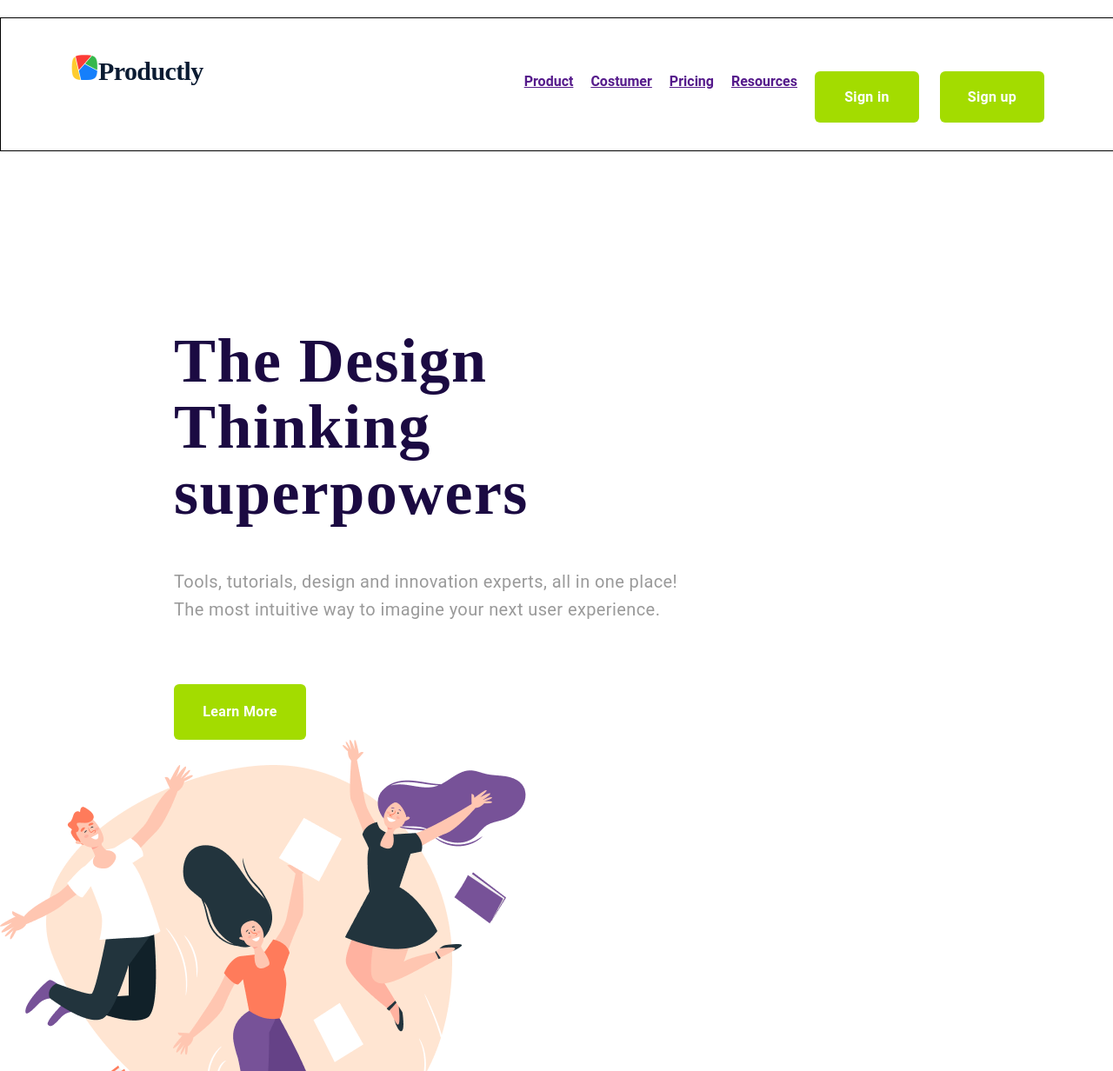
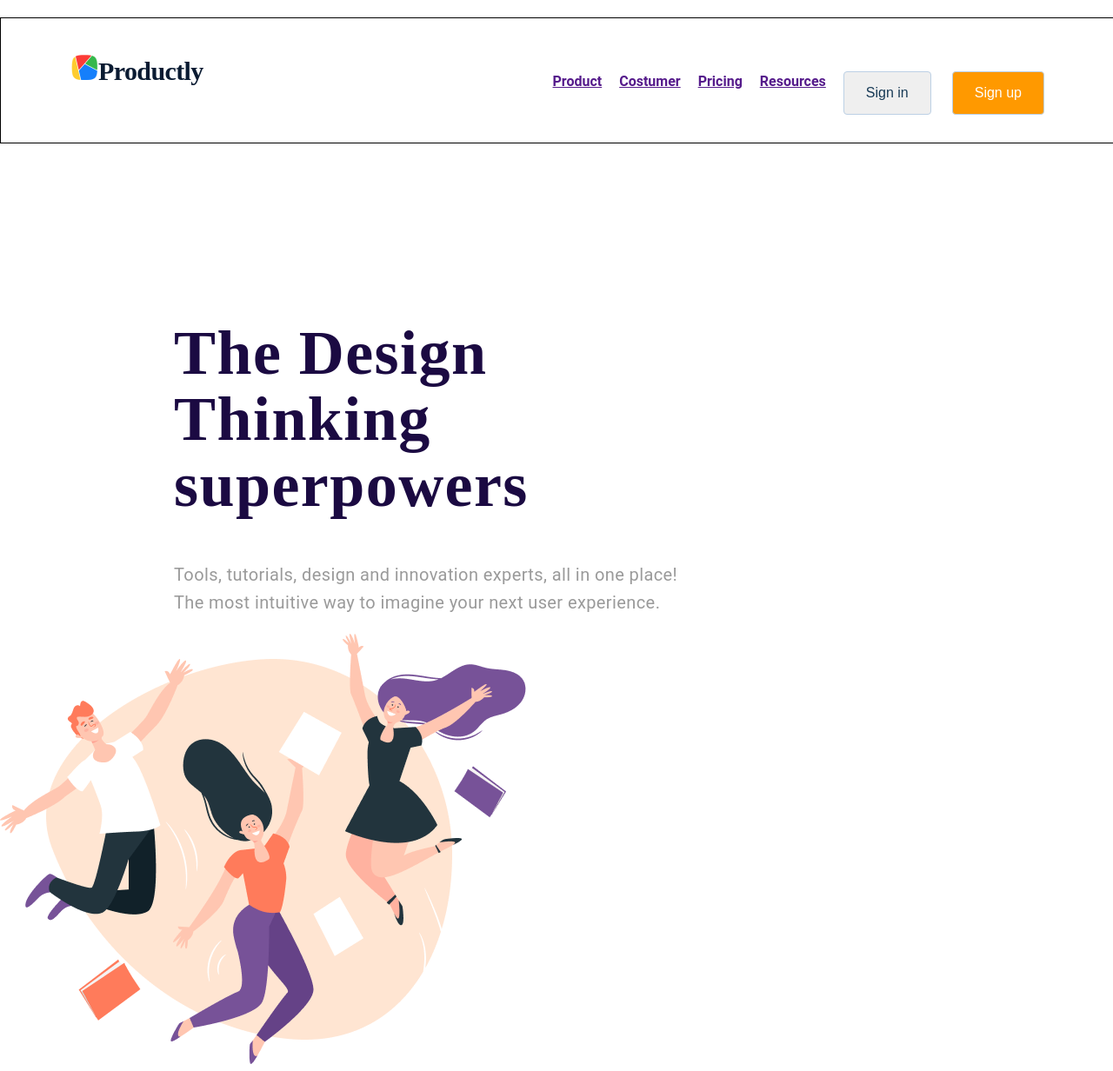
Before and after one commit to Carolina-Cardenas/figma-productly, a website: page index.html in a window 1280 px wide. Shown: the top 1232 px of the page at 87% size. Drawn offline with nearby package versions, Linux system fonts and the light colour scheme.

Commit message:
fix button

```diff
--- a/index.html
+++ b/index.html
@@ -23,12 +23,11 @@
                 <li class="meny"><a href="">Costumer</a></li>
                 <li class="meny"><a href="">Pricing</a></li>
                 <li class="meny"><a href="">Resources</a></li>
-                <li class="meny-right"><button class="meny-btn">Sign in</button></li>
-                <li class="meny-right"> <button class="meny-btn">Sign up</button></li>
+                <li class="meny-right"><button class="btn">Sign in</button></li>
+                <li class="meny-right"> <button class="btn btn--sign-up">Sign up</button></li>
             </ul>
         </nav>
     </div>
-
     </header>
     <main>
         <section>
@@ -36,12 +35,55 @@
             <p class="main-info">Tools, tutorials, design and innovation experts, all in one place! The most intuitive
                 way to imagine your next user experience.
             </p>
-            <button class="main-btn">Learn More</button>
+
         </section>
         <section>
             <img src="./img/Productly1.png" alt="Productly-img">
         </section>
 
+        <!-- <section>
+            <h3>We design tools to unveil your superpowers</h3>
+            <section>
+                <div><h6>First click tests</h6><p>While most people enjoy casino gambling,</p></div>
+                <div><h6>Design surveys</h6><p>Sports betting, lottery and bingo playing for the fun</p></div>
+                <div><h4>Preference tests</h4><p>The Myspace page defines the individual.</p></div>
+                <div><h4>Five second tests</h4><p>Personal choices and the overall personality of the person. </p></div>
+            </section>
+            <button class="meny-btn">Sign up</button>
+        </section>
+
+
+        <section>
+            <h5>Effortless Validation for</h5>
+            <h1 class="main-title">Design Professionals</h1>
+            <p class="main-info">Tools, tutorials, design and innovation experts, all in one place! The most intuitive
+                way to imagine your next user experience.
+            </p>
+            <h4>Accessory makers</h4>
+            <p>While most people enjoy casino gambling, sports betting, lottery and bingo playing for the fun </p>
+            <h4> Alterationists</h4>
+            <p>If you are looking for a new way to promote your business that won’t cost you more money,     </p>
+            <h4>Custom Design designers</h4>
+            <p>If you are looking for a new way to promote your business that won’t cost you more money,  </p>
+        </section>
+        <section>
+            <img src="../img/Image.png" alt="woman doing yoga">
+        </section>
+        <section>
+            <h5>Easier decision making for</h5>
+            <h1 class="main-title">Product Managers </h1>
+            <p class="main-info">The Myspace page defines the individual, his or her characteristics, traits, personal choices and the overall personality of the person.
+            </p>
+
+            <p>Never worry about overpaying for your energy again. </p>
+
+            <p>We will only switch you to energy companies that we trust and will treat you right     </p>
+            <h4>Custom Design designers</h4>
+            <p>We track the markets daily and know where the savings are.  </p>
+        </section>
+        <section>
+            <img src="../img/Image.png" alt="woman doing yoga">
+        </section> -->
 
     </main>
 </div>
--- a/style/index.css
+++ b/style/index.css
@@ -24,6 +24,7 @@
     justify-content: space-between;
     align-items: center;
     padding: 16px 60px;
+    align-content: center;
 
   }
   .main-meny {
@@ -78,39 +79,18 @@
     letter-spacing: 0.02em;
     color: #9a9a9a;
   }
-  .main-btn {
-    width: 152px;
-    height: 64px;
-    margin-top: 50px;
-    margin-left: 200px;
-    border: none;
-    background-color: #a3dc00;
-    border-radius: 6px;
-    font-family: "Roboto", sans-serif;
-    font-style: normal;
-    font-weight: bold;
-    font-size: 16px;
-    line-height: 32px;
-    letter-spacing: 0.02em;
-    color: #ffffff;
-    text-align: center;
-    cursor: pointer;
+  .btn {
+    font-family: Poppins, sans-serif;
+    border-radius: 4px;
+    border: 1px solid #bcd0e5;
+    justify-content: center;
+    color: #173a56;
+    padding: 15px 25px;
+
   }
-  .meny-btn {
-    width: 120px;
-    height: 59px;
-    border: none;
-    background-color: #a3dc00;
-    border-radius: 6px;
-    font-family: "Roboto", sans-serif;
-    font-style: normal;
-    font-weight: bold;
-    font-size: 16px;
-    line-height: 32px;
-    letter-spacing: 0.02em;
-    color: #ffffff;
-    text-align: center;
-    cursor: pointer;
+  .btn--sign-up {
+    background-color: #f90;
+    color: #fff;
   }
 
   section {
```
